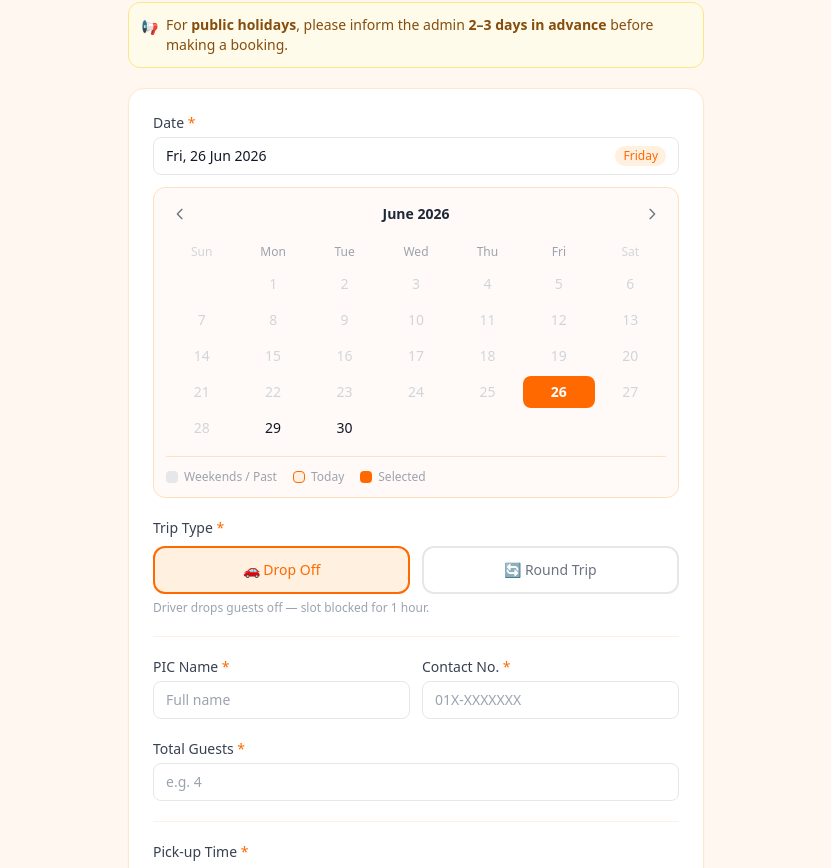
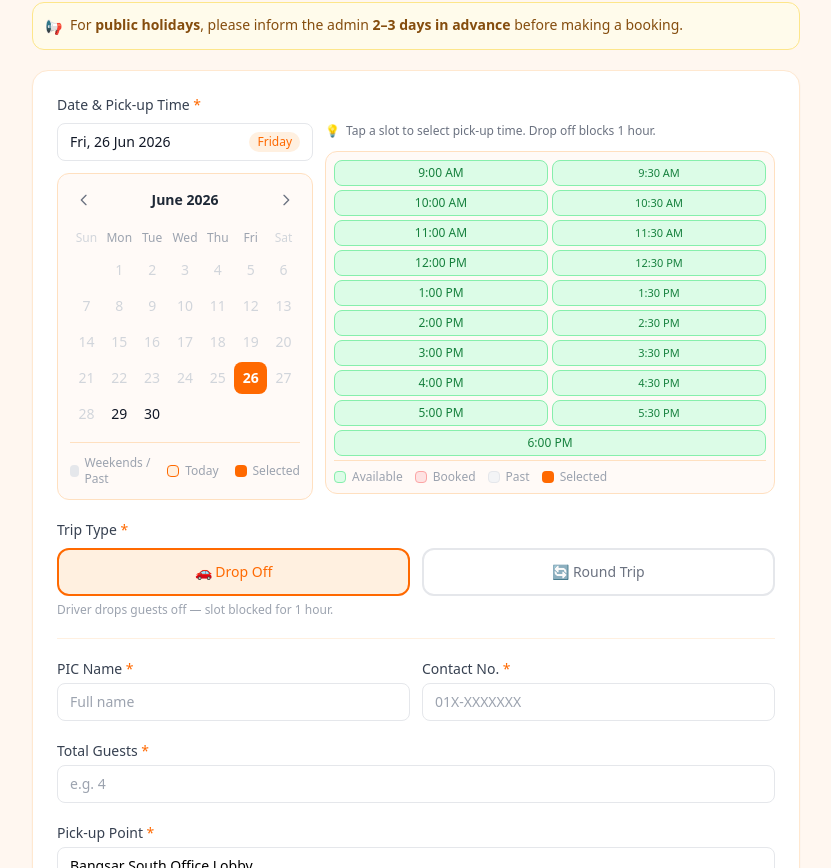
Before and after one commit to mangodreyy/driver-booking, a Next.js app: page / in a window 1280 px wide. Shown: the part 272-1140 px from the top of the page, without its empty margins (224-1055 px from the left). Built offline with nearby package versions, Linux system fonts and the light colour scheme.

Commit message:
feat: calendar and time slots side by side, green=available grey=past

```diff
--- a/app/components/TimeSlotPicker.tsx
+++ b/app/components/TimeSlotPicker.tsx
@@ -123,7 +123,7 @@ export default function TimeSlotPicker({
       case "booked":
         return { ...base, background: "#fee2e2", color: "#ef4444", border: "1px solid #fca5a5" };
       case "past":
-        return { ...base, background: "#f9fafb", color: "#d1d5db", border: "1px solid #f3f4f6" };
+        return { ...base, background: "#f3f4f6", color: "#c0c4cc", border: "1px solid #e5e7eb" };
       case "selected_pickup":
         return { ...base, background: "#ff6900", color: "white", border: "1px solid #ff6900" };
       case "selected_end":
@@ -131,7 +131,7 @@ export default function TimeSlotPicker({
       case "selected_range":
         return { ...base, background: "#fff0e0", color: "#ff6900", border: "1px solid #ffcb99" };
       case "available":
-        return { ...base, background: "white", color: "#374151", border: "1px solid #e5e7eb" };
+        return { ...base, background: "#dcfce7", color: "#15803d", border: "1px solid #86efac" };
     }
   }
 
@@ -188,9 +188,9 @@ export default function TimeSlotPicker({
       )}
 
       {/* Slot grid */}
-      <div className="rounded-xl border p-3 space-y-2" style={{ borderColor: "#ffe0c0", background: "#fffaf7" }}>
+      <div className="rounded-xl border p-2 space-y-1" style={{ borderColor: "#ffe0c0", background: "#fffaf7" }}>
         {hours.map(({ hour: _, slots: hourSlots }) => (
-          <div key={_} className="flex gap-1.5">
+          <div key={_} className="flex gap-1">
             {hourSlots.map((slot) => {
                 const status = getStatus(slot);
                 const isHalf = slot.endsWith(":30");
@@ -199,7 +199,7 @@ export default function TimeSlotPicker({
                     key={slot}
                     onClick={() => handleSlotClick(slot)}
                     style={getStyle(status, isHalf)}
-                    className="flex-1 text-center py-1.5 select-none"
+                    className="flex-1 text-center py-1 select-none text-xs"
                     title={
                       status === "booked" ? "Already booked" :
                       status === "past" ? "Past / unavailable" :
@@ -214,18 +214,18 @@ export default function TimeSlotPicker({
           ))}
 
         {/* Legend */}
-        <div className="flex items-center gap-4 pt-2 mt-1 border-t flex-wrap" style={{ borderColor: "#ffe0c0" }}>
+        <div className="flex items-center gap-3 pt-2 mt-1 border-t flex-wrap" style={{ borderColor: "#ffe0c0" }}>
+          <div className="flex items-center gap-1.5 text-xs text-gray-400">
+            <div className="w-3 h-3 rounded" style={{ background: "#dcfce7", border: "1px solid #86efac" }} />
+            Available
+          </div>
           <div className="flex items-center gap-1.5 text-xs text-gray-400">
             <div className="w-3 h-3 rounded" style={{ background: "#fee2e2", border: "1px solid #fca5a5" }} />
             Booked
           </div>
           <div className="flex items-center gap-1.5 text-xs text-gray-400">
-            <div className="w-3 h-3 rounded" style={{ background: "#f9fafb", border: "1px solid #f3f4f6" }} />
-            Unavailable
-          </div>
-          <div className="flex items-center gap-1.5 text-xs text-gray-400">
-            <div className="w-3 h-3 rounded" style={{ background: "#fff0e0", border: "1px solid #ffcb99" }} />
-            Your block
+            <div className="w-3 h-3 rounded" style={{ background: "#f3f4f6", border: "1px solid #e5e7eb" }} />
+            Past
           </div>
           <div className="flex items-center gap-1.5 text-xs text-gray-400">
             <div className="w-3 h-3 rounded" style={{ background: "#ff6900" }} />
--- a/app/page.tsx
+++ b/app/page.tsx
@@ -237,7 +237,7 @@ export default function BookingPage() {
   // ── Main form ────────────────────────────────────────────────────────────
   return (
     <div className="min-h-screen py-10 px-4" style={{ background: "#fff7f0" }}>
-      <div className="max-w-xl mx-auto">
+      <div className="max-w-3xl mx-auto">
 
         {/* Header */}
         <div className="mb-6">
@@ -272,14 +272,37 @@ export default function BookingPage() {
 
         <form onSubmit={handleSubmit} className="bg-white rounded-2xl shadow-sm border p-6 space-y-5" style={{ borderColor: "#ffe8d0" }}>
 
-          {/* Date */}
+          {/* Date + Time Slot side by side */}
           <div>
-            <label className="block text-sm font-medium text-gray-700 mb-1">Date <span style={{ color: "#ff6900" }}>*</span></label>
-            <DatePicker
-              value={form.date}
-              min={TODAY}
-              onChange={(d) => { set("date", d); set("pickupTime", ""); set("endTime", ""); }}
-            />
+            <label className="block text-sm font-medium text-gray-700 mb-2">
+              Date & {form.type === "drop_off" ? "Pick-up Time" : "Pick-up & Return Time"} <span style={{ color: "#ff6900" }}>*</span>
+            </label>
+            <div className="flex gap-3 items-start">
+              {/* Calendar */}
+              <div className="flex-shrink-0 w-64">
+                <DatePicker
+                  value={form.date}
+                  min={TODAY}
+                  onChange={(d) => { set("date", d); set("pickupTime", ""); set("endTime", ""); }}
+                />
+              </div>
+
+              {/* Time slots */}
+              {form.date && (
+                <div className="flex-1 min-w-0">
+                  <TimeSlotPicker
+                    slots={ALL_SLOTS}
+                    bookedRanges={bookedRanges}
+                    minTime={minPickupTime}
+                    pickupTime={form.pickupTime}
+                    endTime={form.endTime}
+                    tripType={form.type}
+                    onPickupSelect={(t) => { set("pickupTime", t); if (!t) set("endTime", ""); setAvailabilityMsg(null); }}
+                    onEndSelect={(t) => { set("endTime", t); setAvailabilityMsg(null); }}
+                  />
+                </div>
+              )}
+            </div>
           </div>
 
           {/* Trip Type */}
@@ -329,29 +352,7 @@ export default function BookingPage() {
             <input type="number" required min={1} placeholder="e.g. 4" value={form.totalGuests} onChange={(e) => set("totalGuests", e.target.value)} className={inputClass} />
           </div>
 
-          <div className="border-t" style={{ borderColor: "#fff0e0" }} />
 
-          {/* Time Slot Picker */}
-          {form.date && (
-            <div>
-              <label className="block text-sm font-medium text-gray-700 mb-2">
-                {form.type === "drop_off"
-                  ? <>Pick-up Time <span style={{ color: "#ff6900" }}>*</span></>
-                  : <>Pick-up & Return Time <span style={{ color: "#ff6900" }}>*</span></>
-                }
-              </label>
-              <TimeSlotPicker
-                slots={ALL_SLOTS}
-                bookedRanges={bookedRanges}
-                minTime={minPickupTime}
-                pickupTime={form.pickupTime}
-                endTime={form.endTime}
-                tripType={form.type}
-                onPickupSelect={(t) => { set("pickupTime", t); if (!t) set("endTime", ""); setAvailabilityMsg(null); }}
-                onEndSelect={(t) => { set("endTime", t); setAvailabilityMsg(null); }}
-              />
-            </div>
-          )}
 
           {/* Availability indicator */}
           {checking && (
```
